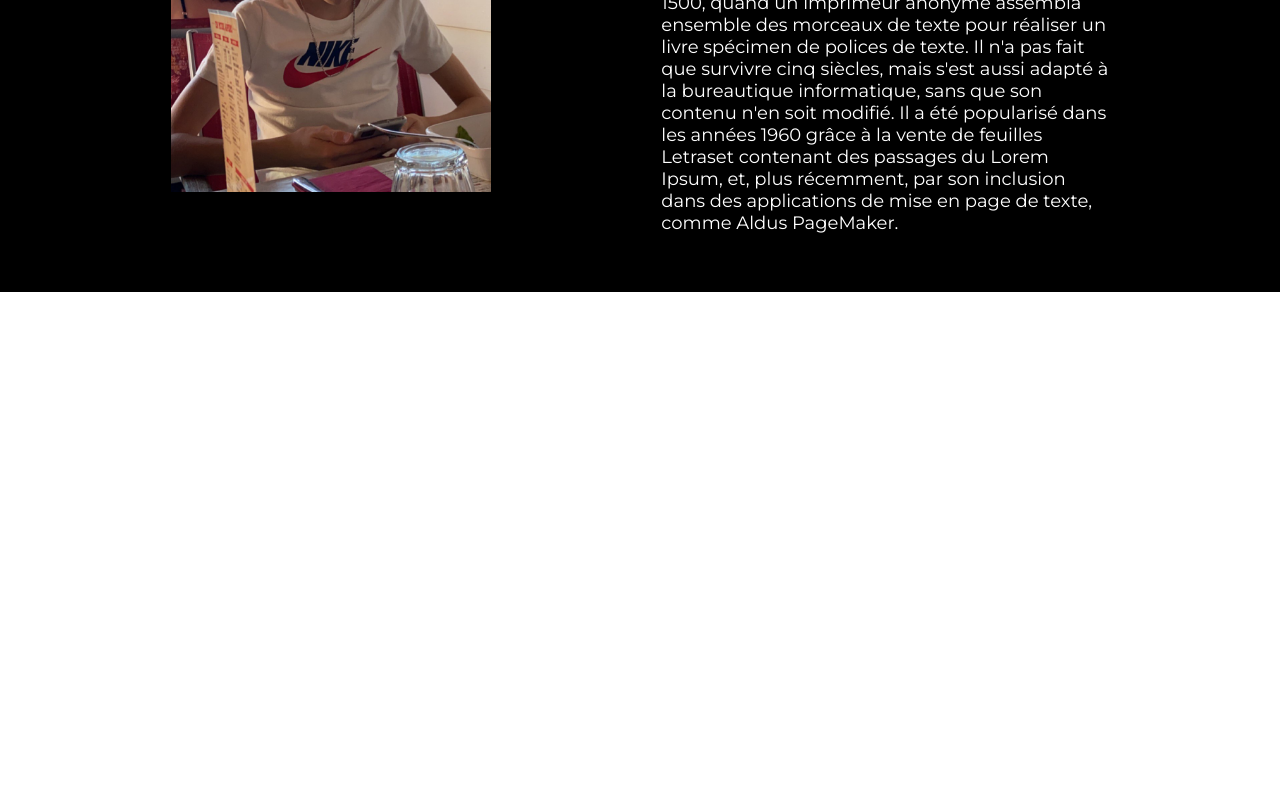
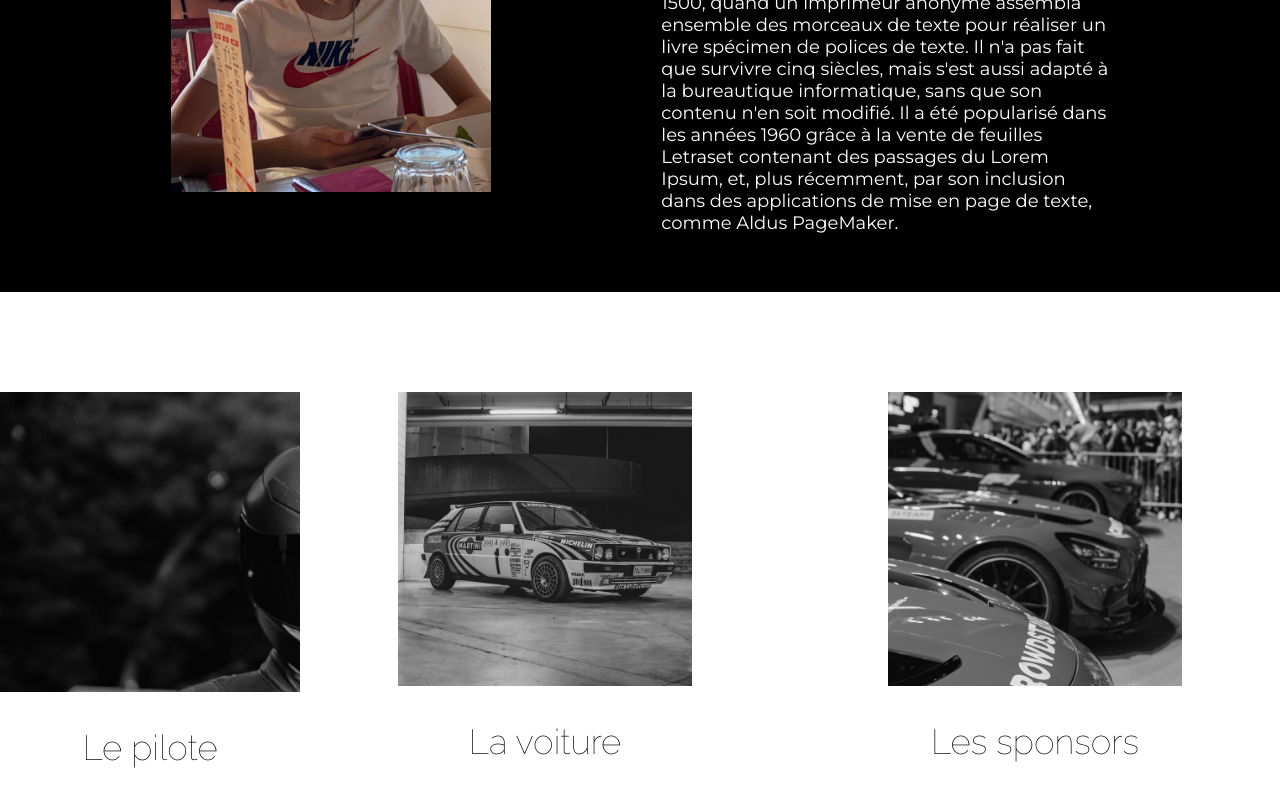
Before and after one commit to Albini-Julie/Rallye_Cl-ment, a Vue app: page / in a window 1280 px wide. Shown: the part 554-1354 px from the top of the page. Before the commit the page ends 876 px from the top, so only its background shows below. Built offline with nearby package versions, Linux system fonts and the light colour scheme.

Commit message:
Continuation page d'accueil (onglet)

```diff
--- a/src/views/Accueil.vue
+++ b/src/views/Accueil.vue
@@ -1,5 +1,7 @@
 <script setup>
-import Header from "../components/Header.vue"
+import Header from "../components/Header.vue";
+
+
 </script>
 
 <template>
@@ -14,11 +16,45 @@ import Header from "../components/Header.vue"
     <div style=" background-color: black; padding-top:40px; padding-bottom:40px;">
         <div class="BlocPresentation">
             <img class="image" src="/Clement_Couleur 1.jpg" alt="Image Clément Albini"/>
-            <div class="TextPresentation">
+            <div class="espacement">
                 <h3 class="titre citation titre-centre" style="color: white;">Lorem Ipsum</h3>
                 <p class="text" style="color:white"> Le Lorem Ipsum est simplement du faux texte employé dans la composition et la mise en page avant impression. Le Lorem Ipsum est le faux texte standard de l'imprimerie depuis les années 1500, quand un imprimeur anonyme assembla ensemble des morceaux de texte pour réaliser un livre spécimen de polices de texte. Il n'a pas fait que survivre cinq siècles, mais s'est aussi adapté à la bureautique informatique, sans que son contenu n'en soit modifié. Il a été popularisé dans les années 1960 grâce à la vente de feuilles Letraset contenant des passages du Lorem Ipsum, et, plus récemment, par son inclusion dans des applications de mise en page de texte, comme Aldus PageMaker.</p>
             </div>
         </div>
+    </div>
+
+    <!--Onglets-->
+    <div class="bloc-onglets">
+
+      <!--Bloc pilote noir et blanc-->
+      <div class="onglet">
+        <router-link class="onglet-lien" to="/pilote">
+          <div class="onglet-image-div">
+            <div class="onglet-pilote-image"></div>
+          </div>
+          <h3 class="titre onglet-titre">Le pilote</h3>
+        </router-link>
+      </div>
+
+      <!--Bloc voiture-->
+      <div class="onglet">
+        <router-link class="onglet-lien" to="/voiture">
+          <div class="onglet-image-div">
+            <img class="onglet-image onglet-image-voiture" src="/onglet-voiture.jpg" alt="image d'une voiture de rallye"/>
+          </div>
+          <h3 class="titre onglet-titre">La voiture</h3>
+        </router-link>
+      </div>
+
+      <!--Bloc sponsors-->
+      <div class="onglet">
+        <router-link class="onglet-lien" to="/sponsors">
+          <div class="onglet-image-div">
+            <img class="onglet-image onglet-image-sponsors" src="/onglet-sponsors.jpg" alt="image d'une collection de voitures"/>
+          </div>
+          <h3 class="titre onglet-titre">Les sponsors</h3>
+        </router-link>
+       </div>
     </div>
 
 
@@ -38,19 +74,33 @@ import Header from "../components/Header.vue"
     justify-content: center;
   }
 
-   .BlocPresentation{
+  .BlocPresentation{
     display: flex;
     flex-direction: column;
     align-items: center;
 }
 
-.image{
-    width:60%
-}
+  .image{
+      width:100%
+  }
 
-.TextPresentation{
-  width: 90%;
-}
+  .espacement{
+    width: 90%;
+  }
+
+  .onglet-image{
+    width: 70%;
+  }
+
+  .onglet-image-div{
+    display: flex;
+    justify-content: center;
+  }
+
+  .onglet-titre{
+    display: flex;
+    justify-content: center;
+  }
 }
 
 @media screen and (min-width: 600px) {
@@ -62,9 +112,13 @@ import Header from "../components/Header.vue"
     width:40%
 }
 
-  .TextPresentation{
+  .espacement{
     width: 80%;
 }
+
+.onglet-image{
+    width: 60%;
+  }
 }
 
 @media screen and (min-width: 1024px) {
@@ -85,7 +139,7 @@ import Header from "../components/Header.vue"
     width:35%
 }
 
-.TextPresentation{
+.espacement{
   width: 35%;
 }
 
@@ -95,13 +149,55 @@ import Header from "../components/Header.vue"
     justify-content: space-evenly;
     align-items: center;
 }
+
+.onglet-image{
+  width: 80%;
+}
+
+.bloc-onglets{
+  margin-top: 50px;
+  display: flex;
+
+}
+
+.onglet-image-div{
+  display: flex;
+  justify-content: center;
+}
+
+.onglet-titre{
+  display: flex;
+  justify-content: center;
+}
 }
 
 @media screen and (min-width: 1200px) {
   .image{
     width:25%
 }
+
+.onglet-image{
+  width: 60%;
+}
 }
 
+.onglet-lien{
+  text-decoration: none;
+  color:black
+}
+
+.onglet{
+  margin-top:50px
+}
+
+.onglet-pilote-image{
+      width: 300px;
+      height: 300px;
+      background: url("/onglet-pilote.jpg") no-repeat;
+}
+
+.onglet-pilote-image:hover {
+      background: url("/onglet-pilote-couleurs.jpg") no-repeat;
+    }
 
 </style>
```
